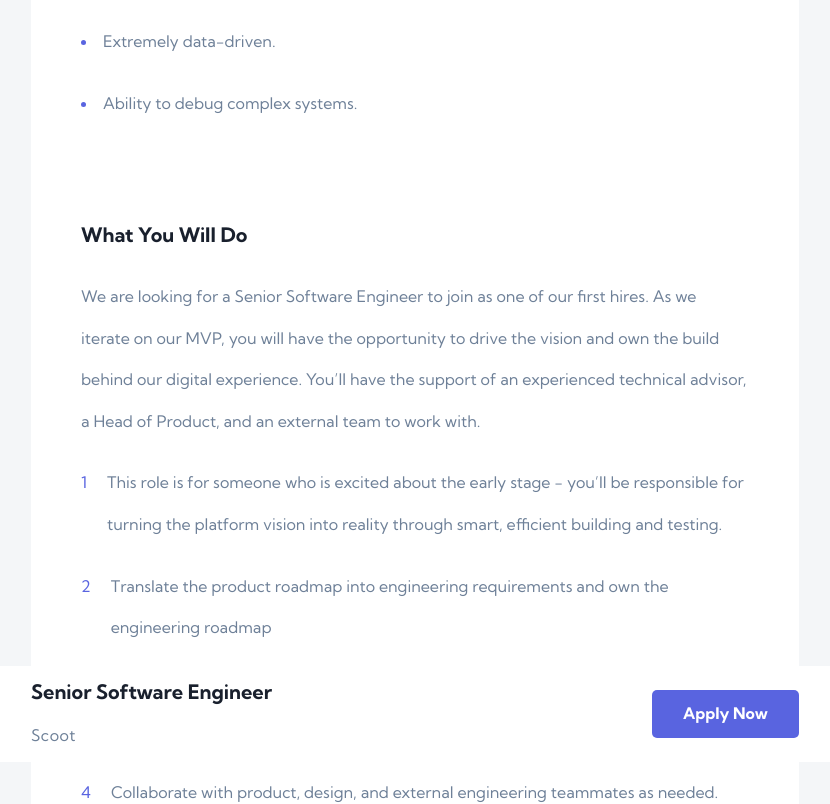
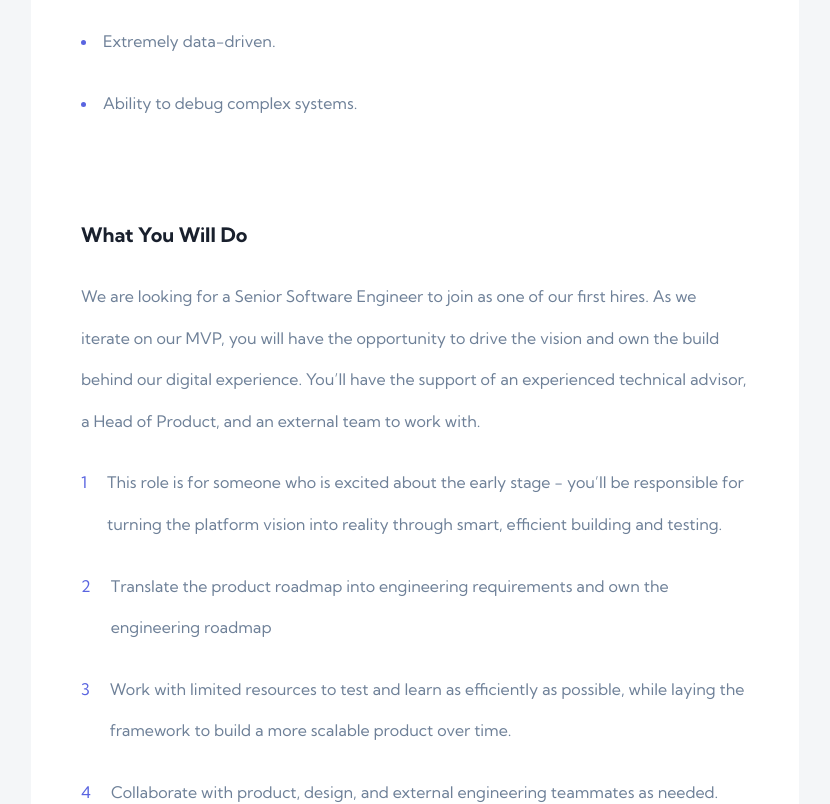
Before and after one commit to Steph-en/DevJobs, an Angular app: page /details/1 in a window 1280 px wide. Shown: the part 1238-2042 px from the top of the page, without its empty margins (225-1055 px from the left). Built offline with nearby package versions, Linux system fonts and the light colour scheme.

Commit message:
fixed footer position

```diff
--- a/src/app/pages/details/details/details.component.css
+++ b/src/app/pages/details/details/details.component.css
@@ -178,7 +178,7 @@
 
 footer {
     position: absolute;
-    top: 85em;
+    top: 100em;
     left: 0;
     width: 100%;
     height: 96px;
```
